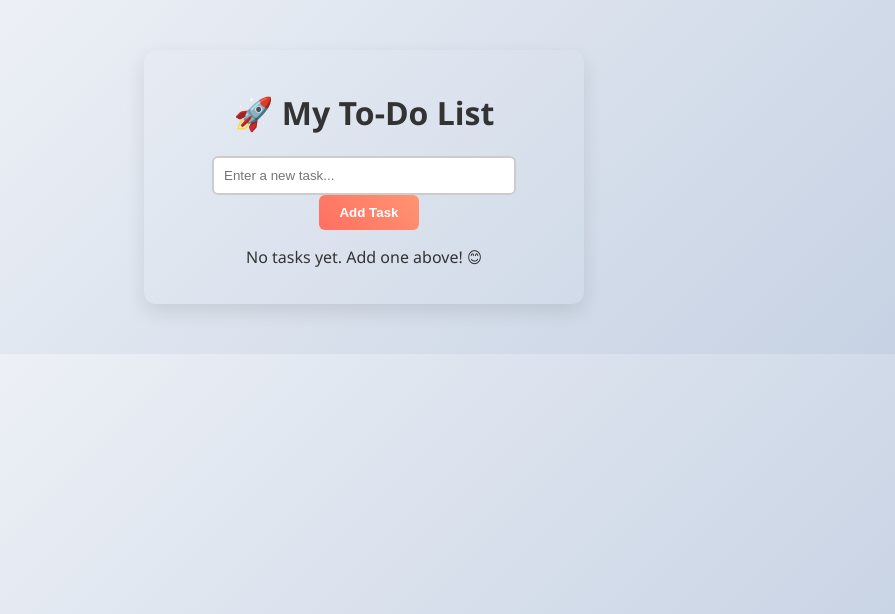
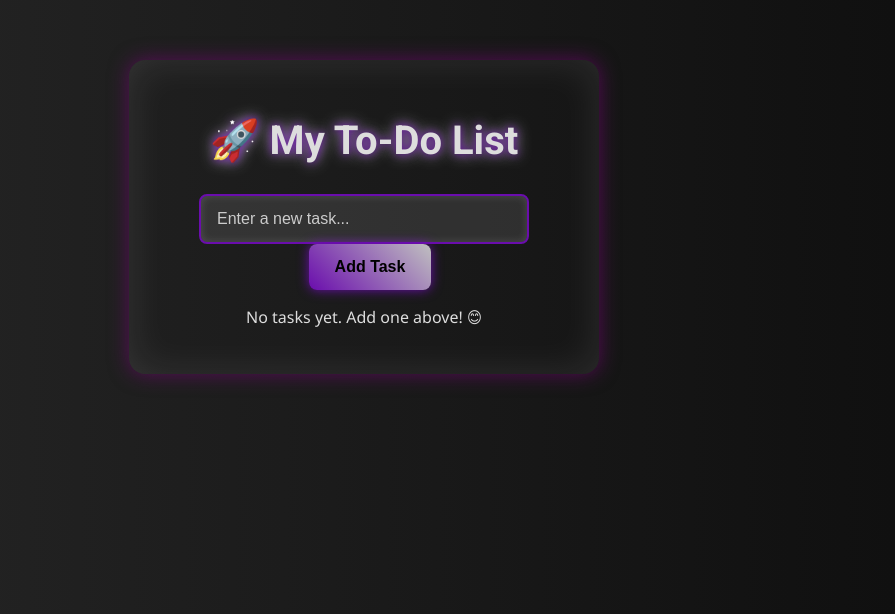
Before and after one commit to MiqdadProjects/todolist-app-flask, a Flask app: page / in a window 1280 px wide. Shown: the top 614 px of the page, without its empty margins (276-1171 px from the left). Run offline with Flask 3, Linux system fonts and the light colour scheme.

Commit message:
Add animated background and improve UI styling with black, grey, silver, and purple theme Co-authored-by: Masab850 <masabhassan4@gmail.com>

```diff
--- a/static/style.css
+++ b/static/style.css
@@ -1,47 +1,92 @@
+/* === Animated Gradient Background === */
+@keyframes gradientBG {
+    0% {
+      background-position: 0% 50%;
+    }
+    50% {
+      background-position: 100% 50%;
+    }
+    100% {
+      background-position: 0% 50%;
+    }
+  }
+
   body {
       font-family: 'Segoe UI', Tahoma, Geneva, Verdana, sans-serif;
-    width: 400px;
-    margin: 50px auto;
+      max-width: 420px;
+      margin: 60px auto;
+      padding: 30px 25px;
       text-align: center;
-    background: linear-gradient(135deg, #f5f7fa, #c3cfe2);
-    color: #333;
-    border-radius: 12px;
-    padding: 20px;
-    box-shadow: 0 8px 20px rgba(0, 0, 0, 0.1);
-    animation: fadeIn 1s ease-in-out;
+      color: #ddd;
+      border-radius: 16px;
+      box-shadow:
+        0 0 20px rgba(128, 0, 128, 0.6),
+        inset 0 0 40px rgba(255, 255, 255, 0.1);
+
+      /* Animated gradient background */
+      background: linear-gradient(270deg, #000000, #434343, #c0c0c0, #6a0dad);
+      background-size: 800% 800%;
+      animation: gradientBG 20s ease infinite;
+
+      /* Smooth fade-in */
+      animation-fill-mode: forwards;
   }
 
+  /* Heading */
+  h1 {
+      font-family: 'Roboto', sans-serif;
+      font-weight: 700;
+      font-size: 2.5rem;
+      margin-bottom: 30px;
+      text-shadow: 0 0 8px #6a0dad, 0 0 15px #c0c0c0;
+  }
+
+  /* Form input */
   form input {
-    padding: 10px;
+      padding: 14px 16px;
       width: 70%;
-    border: 2px solid #ccc;
-    border-radius: 6px;
+      border: 2px solid #6a0dad;
+      border-radius: 8px;
+      font-size: 1rem;
+      background: rgba(255, 255, 255, 0.1);
+      color: #eee;
       transition: all 0.3s ease;
+      box-shadow: inset 0 0 8px rgba(255, 255, 255, 0.15);
+  }
+
+  form input::placeholder {
+      color: #ccc;
   }
 
   form input:focus {
       outline: none;
-    border-color: #007bff;
-    box-shadow: 0 0 8px #007bff33;
+      border-color: #c0c0c0;
+      box-shadow: 0 0 12px #6a0dad;
+      background: rgba(255, 255, 255, 0.15);
   }
 
+  /* Add Task button */
   form button {
-    padding: 10px 20px;
-    background: linear-gradient(45deg, #ff6f61, #ff9472);
+      padding: 14px 26px;
+      background: linear-gradient(45deg, #6a0dad, #c0c0c0);
       border: none;
-    border-radius: 6px;
-    color: white;
-    font-weight: bold;
+      border-radius: 8px;
+      color: #000;
+      font-weight: 700;
+      font-size: 1rem;
       cursor: pointer;
-    margin-left: 10px;
+      margin-left: 12px;
       position: relative;
       overflow: hidden;
+      box-shadow: 0 0 12px #6a0dad;
       transition: all 0.4s ease;
   }
 
   form button:hover {
-    transform: scale(1.05);
-    box-shadow: 0 4px 15px rgba(255, 111, 97, 0.4);
+      background: linear-gradient(45deg, #c0c0c0, #6a0dad);
+      color: #fff;
+      box-shadow: 0 0 20px #c0c0c0, 0 0 30px #6a0dad;
+      transform: scale(1.08);
   }
 
   form button::after {
@@ -50,34 +95,68 @@ form button::after {
       left: -30px;
       top: 50%;
       transform: translateY(-50%);
-    font-size: 1.2em;
+      font-size: 1.3em;
       opacity: 0;
       transition: left 0.4s ease, opacity 0.4s ease;
+      color: #6a0dad;
   }
 
   form button:hover::after {
-    left: 10px;
+      left: 12px;
       opacity: 1;
   }
 
+  /* Task list */
   ul {
       list-style-type: none;
       padding: 0;
+      margin-top: 30px;
   }
 
   li {
-    margin: 10px 0;
-    background: white;
-    padding: 10px;
-    border-radius: 8px;
-    box-shadow: 0 2px 6px rgba(0,0,0,0.1);
-    transition: transform 0.3s ease;
+      margin: 12px 0;
+      background: rgba(255, 255, 255, 0.1);
+      padding: 14px 18px;
+      border-radius: 12px;
+      box-shadow:
+        0 0 8px rgba(106, 13, 173, 0.5),
+        inset 0 0 6px rgba(255, 255, 255, 0.1);
+      color: #eee;
+      display: flex;
+      justify-content: space-between;
+      align-items: center;
+      font-size: 1.1rem;
+      transition: transform 0.3s ease, box-shadow 0.3s ease;
   }
 
   li:hover {
-    transform: translateY(-4px);
+      transform: translateY(-6px);
+      box-shadow:
+        0 0 16px rgba(106, 13, 173, 0.8),
+        inset 0 0 10px rgba(255, 255, 255, 0.2);
   }
 
+  /* Task text */
+  li span {
+      flex-grow: 1;
+      text-align: left;
+      padding-left: 8px;
+  }
+
+  /* Delete link */
+  .delete-link {
+      color: #c0c0c0;
+      font-size: 1.3rem;
+      text-decoration: none;
+      transition: color 0.3s ease;
+  }
+
+  .delete-link:hover {
+      color: #ff4d6d;
+      text-shadow: 0 0 8px #ff4d6d;
+  }
+
+  /* Fade-in animation */
   @keyframes fadeIn {
       0% { opacity: 0; transform: translateY(-20px); }
       100% { opacity: 1; transform: translateY(0); }
```
Lines whose indentation alone changed are shown as unchanged.
